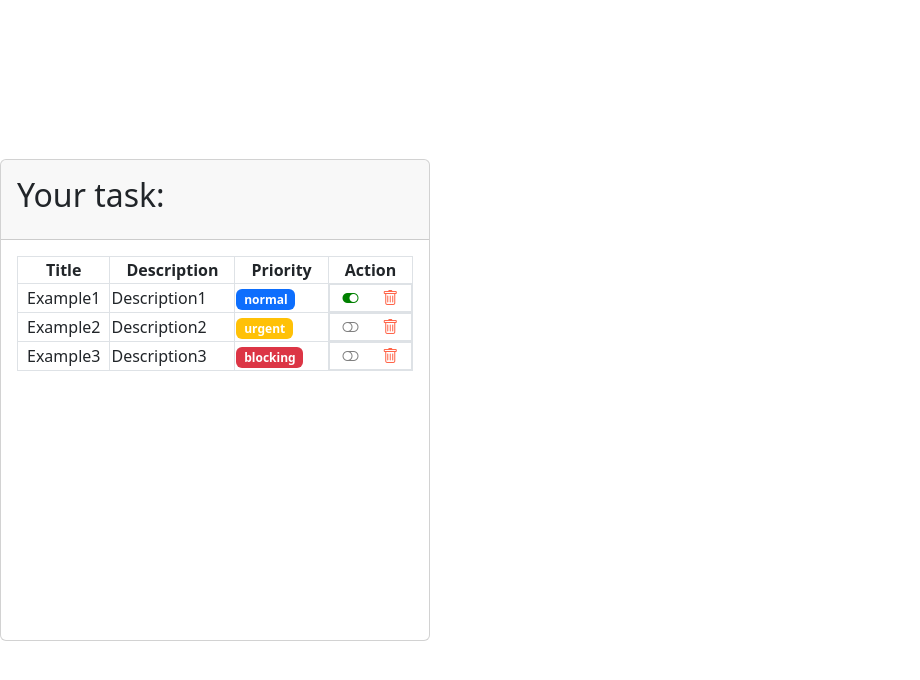
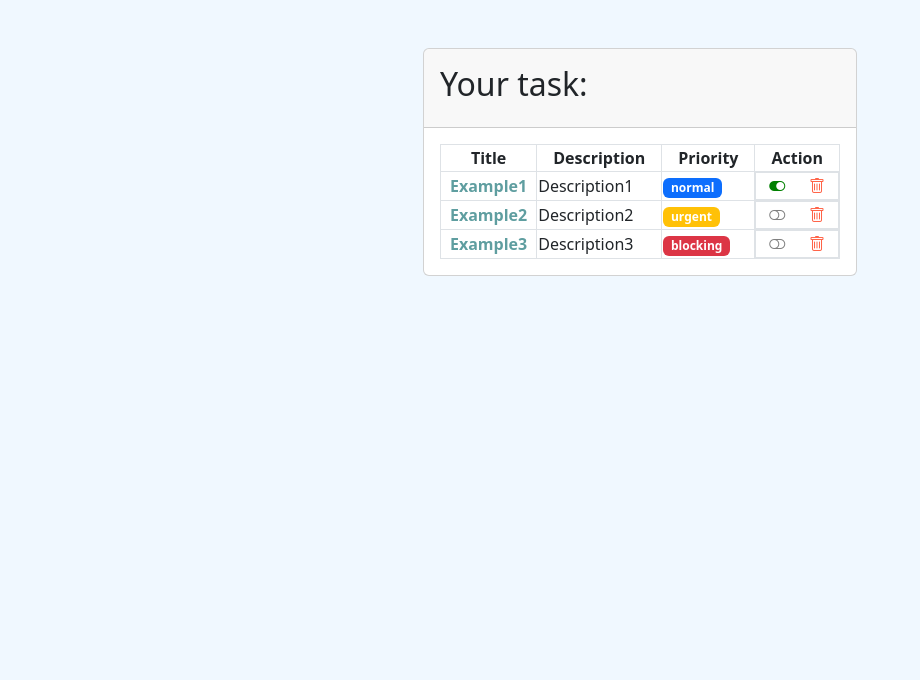
Before and after one commit to LocusNiger/open-bootcamp-project, a React app: page / in a window 1280 px wide. Shown: the top 680 px of the page, without its empty margins (0-920 px from the left). Built offline with nearby package versions, Linux system fonts and the light colour scheme; the HTML template or start-up script is replaced by a standard one.

Commit message:
feat: add completed and deleted task features

```diff
--- a/src/components/container/TaskListComponent.jsx
+++ b/src/components/container/TaskListComponent.jsx
@@ -2,6 +2,7 @@ import { useEffect } from "react";
 import { useState } from "react";
 import { LEVELS } from "../../models/levels.enum";
 import { Task } from "../../models/task.class";
+import TaskForm from "../pure/forms/TaskForm";
 import TaskComponent from "../pure/TaskComponent";
 
 /* Componente contenedor de lista de tareas */
@@ -24,12 +25,26 @@ const TaskListComponent = () => {
     };
   }, [tasks]);
 
-  const changeState = (id) => {
-    console.log("TODO: función que cambia el estado de la tarea");
+  /* Función para marcar como completada la tarea que recibe */
+  const completeTask = (task) => {
+    const index = tasks.indexOf(task); /* busco el índice de la tarea a modificar */
+    const tempTasks = [...tasks]; /* arreglo temporal para hacer las modificaciones */
+    tempTasks[index].completed = !tempTasks[index].completed; /* cambio el atributo completed */
+    setTasks(tempTasks); /* seteo el arreglo ya modificado */
   };
+
+  /* Función para eliminar la tarea que recibe */
+  const deleteTask = (task) => {
+    console.log("Tarea eliminada");
+    const index = tasks.indexOf(task); /* busco el índice de la tarea a modificar */
+    const tempTasks = [...tasks]; /* arreglo temporal para hacer las modificaciones */
+    tempTasks.splice(index, 1); /* elimino la tarea en el arreglo temporal */
+    setTasks(tempTasks); /* seteo el arreglo ya modificado */
+  };
+
   return (
     <>
-      <div className="col-12">
+      <div className="col-12 mt-5">
         <div className="card">
           {/* card header (title) */}
           <div className="card-header p-3">
@@ -55,13 +70,13 @@ const TaskListComponent = () => {
                 </tr>
               </thead>
               <tbody>
-                {/* TODO: iterar sobre una lista de tareas */}
                 {/* Le paso por props la tarea a mostrar. TaskComponent => comp. presentacional */}
                 {tasks.map((task, index) => {
-                  return <TaskComponent key={index} task={task} />;
+                  return <TaskComponent key={index} task={task} complete={completeTask} deleteTask={deleteTask} />;
                 })}
               </tbody>
             </table>
+            <TaskForm />
           </div>
         </div>
       </div>
--- a/src/components/pure/TaskComponent.jsx
+++ b/src/components/pure/TaskComponent.jsx
@@ -5,7 +5,7 @@ import { Task } from "../../models/task.class";
 import "../../styles/task.scss";
 
 /* Componente que renderiza la tarea que le pasan por prop */
-const TaskComponent = ({ task }) => {
+const TaskComponent = ({ task, complete, deleteTask }) => {
   /* Cada vez que se modifique una tarea, se ejecutara el useEffect */
   useEffect(() => {
     console.log("Created task");
@@ -43,15 +43,20 @@ const TaskComponent = ({ task }) => {
   /* Función que retorna icono dependiendo si la tarea esta completada o no */
   const taskCompletedIcon = () => {
     if (task.completed) {
-      return <i className="bi-toggle-on" style={{ color: "green", fontSize: "1rem" }}></i>;
+      return (
+        <i className="bi-toggle-on" onClick={() => complete(task)} style={{ color: "green", fontSize: "1rem" }}></i>
+      );
     } else {
-      return <i className="bi-toggle-off" style={{ color: "grey", fontSize: "1rem" }}></i>;
+      return (
+        <i className="bi-toggle-off" onClick={() => complete(task)} style={{ color: "grey", fontSize: "1rem" }}></i>
+      );
     }
   };
+
   return (
     <tr className="fw-normal border">
       <td className="border">
-        <span className="px-2">{task.name}</span>
+        <span className="px-2 task-name">{task.name}</span>
       </td>
       <td className="align-middle border">
         <span>{task.description}</span>
@@ -59,7 +64,7 @@ const TaskComponent = ({ task }) => {
       <td className="border">{taskLevelBadge()}</td>
       <td className="d-flex justify-content-around align-items-center border">
         {taskCompletedIcon()}
-        <i className="bi bi-trash" style={{ color: "tomato", fontSize: "1rem" }}></i>
+        <i className="bi bi-trash" style={{ color: "tomato", fontSize: "1rem" }} onClick={() => deleteTask(task)}></i>
       </td>
     </tr>
   );
--- /dev/null
+++ b/src/components/pure/forms/TaskForm.jsx
@@ -0,0 +1,5 @@
+const TaskForm = () => {
+  return <form></form>;
+};
+
+export default TaskForm;
--- a/src/index.css
+++ b/src/index.css
@@ -1,75 +1,8 @@
-:root {
-  font-family: Inter, Avenir, Helvetica, Arial, sans-serif;
-  font-size: 16px;
-  line-height: 24px;
-  font-weight: 400;
-
-  color-scheme: light dark;
-  color: rgba(255, 255, 255, 0.87);
-  background-color: #242424;
-
-  font-synthesis: none;
-  text-rendering: optimizeLegibility;
-  -webkit-font-smoothing: antialiased;
-  -moz-osx-font-smoothing: grayscale;
-  -webkit-text-size-adjust: 100%;
+body {
+  display: flex;
+  align-items: center;
+  justify-content: center;
+  padding: top 2.5rem;
+  padding-bottom: 2.5rem;
+  background-color: aliceblue;
 }
-
-a {
-  font-weight: 500;
-  color: #646cff;
-  text-decoration: inherit;
-}
-a:hover {
-  color: #535bf2;
-}
-
-body {
-  margin: 0;
-  display: flex;
-  place-items: center;
-  min-width: 320px;
-  min-height: 100vh;
-}
-
-h1 {
-  font-size: 3.2em;
-  line-height: 1.1;
-}
-
-button {
-  border-radius: 8px;
-  border: 1px solid transparent;
-  padding: 0.6em 1.2em;
-  font-size: 1em;
-  font-weight: 500;
-  font-family: inherit;
-  background-color: #1a1a1a;
-  cursor: pointer;
-  transition: border-color 0.25s;
-}
-button:hover {
-  border-color: #646cff;
-}
-button:focus,
-button:focus-visible {
-  outline: 4px auto -webkit-focus-ring-color;
-}
-
-.card-styles {
-  position: relative;
-  height: 25rem;
-}
-
-@media (prefers-color-scheme: light) {
-  :root {
-    color: #213547;
-    background-color: #ffffff;
-  }
-  a:hover {
-    color: #747bff;
-  }
-  button {
-    background-color: #f9f9f9;
-  }
-}
--- a/src/styles/task.scss
+++ b/src/styles/task.scss
@@ -2,3 +2,7 @@
   font-weight: bold;
   color: cadetblue;
 }
+
+i {
+  cursor: pointer;
+}
```
